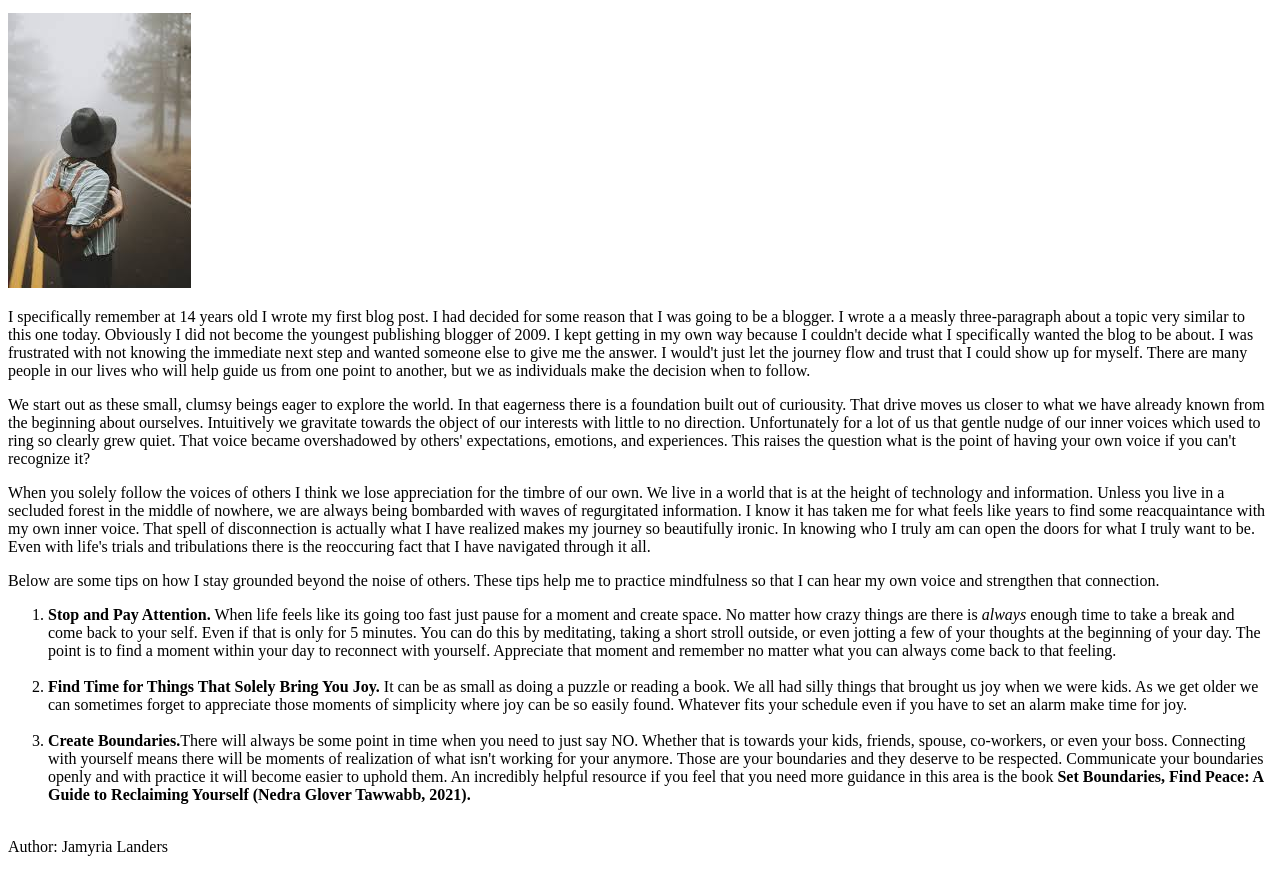
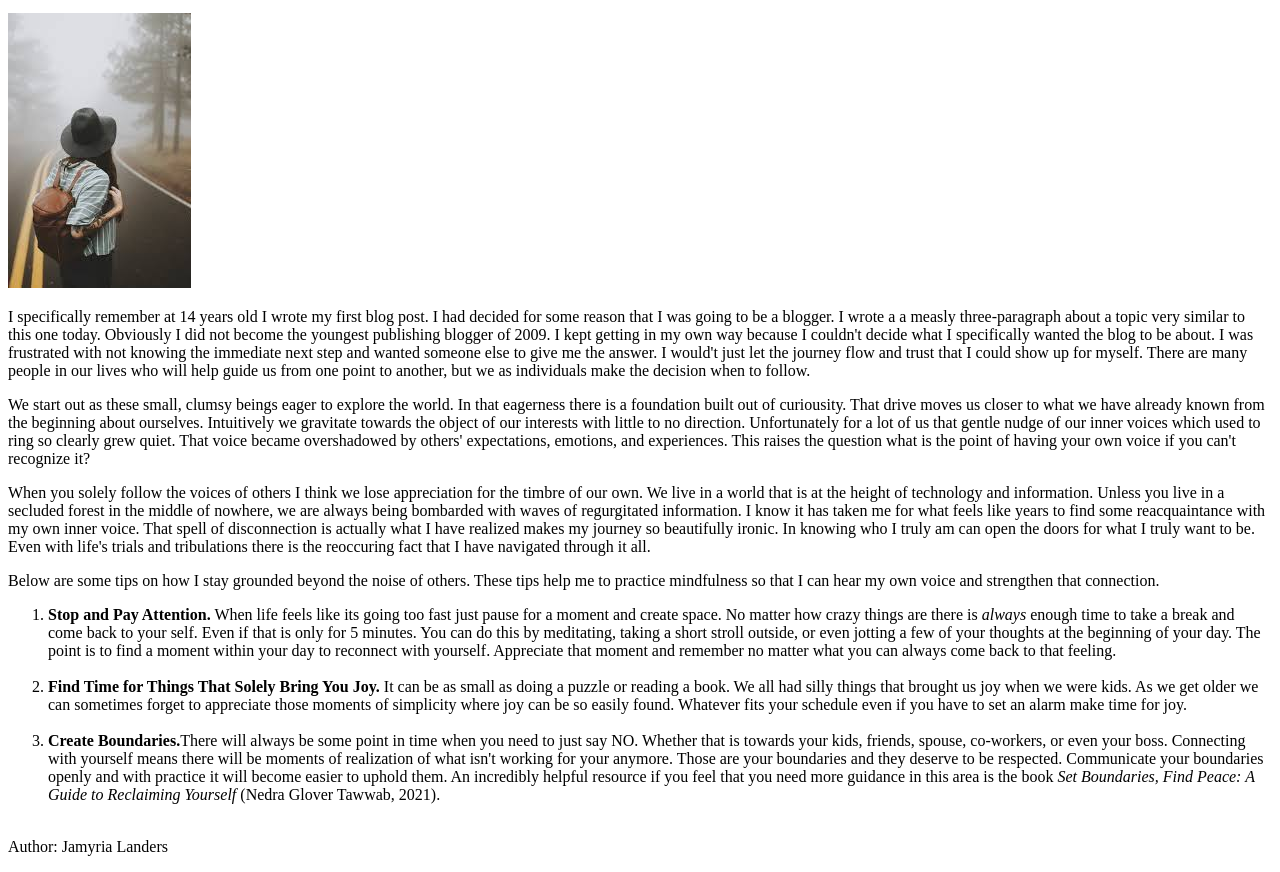
Before and after one commit to PT-Web-Dev-Jan-23/js-assignment-4-html-me-something-landersja, a website: page index.html in a window 1280 px wide. Shown: the part 124-996 px from the top of the page. Drawn offline with Linux system fonts and the light colour scheme.

Commit message:
5th update

```diff
--- a/index.html
+++ b/index.html
@@ -20,7 +20,7 @@
      <ol>
       <li><b>Stop and Pay Attention.</b> When life feels like its going too fast just pause for a moment and create space. No matter how crazy things are there is <em>always</em> enough time to take a break and come back to your self. Even if that is only for 5 minutes. You can do this by meditating, taking a short stroll outside, or even jotting a few of your thoughts at the beginning of your day. The point is to find a moment within your day to reconnect with yourself. Appreciate that moment and remember no matter what you can always come back to that feeling. </li><br>
       <li><b>Find Time for Things That Solely Bring You Joy.</b> It can be as small as doing a puzzle or reading a book. We all had silly things that brought us joy when we were kids. As we get older we can sometimes forget to appreciate those moments of simplicity where joy can be so easily found. Whatever fits your schedule even if you have to set an alarm make time for joy.</li><br>
-    <li><b>Create Boundaries.</b>There will always be some point in time when you need to just say NO. Whether that is towards your kids, friends, spouse, co-workers, or even your boss. Connecting with yourself means there will be moments of realization of what isn't working for your anymore. Those are your boundaries and they deserve to be respected. Communicate your boundaries openly and with practice it will become easier to uphold them. An incredibly helpful resource if you feel that you need more guidance in this area is the book <b>Set Boundaries, Find Peace: A Guide to Reclaiming Yourself (Nedra Glover Tawwabb, 2021).</b></li><br>
+    <li><b>Create Boundaries.</b>There will always be some point in time when you need to just say NO. Whether that is towards your kids, friends, spouse, co-workers, or even your boss. Connecting with yourself means there will be moments of realization of what isn't working for your anymore. Those are your boundaries and they deserve to be respected. Communicate your boundaries openly and with practice it will become easier to uphold them. An incredibly helpful resource if you feel that you need more guidance in this area is the book <em>Set Boundaries, Find Peace: A Guide to Reclaiming Yourself</em> (Nedra Glover Tawwab, 2021).</li><br>
    </ol>
    </header>
    </article>
```
